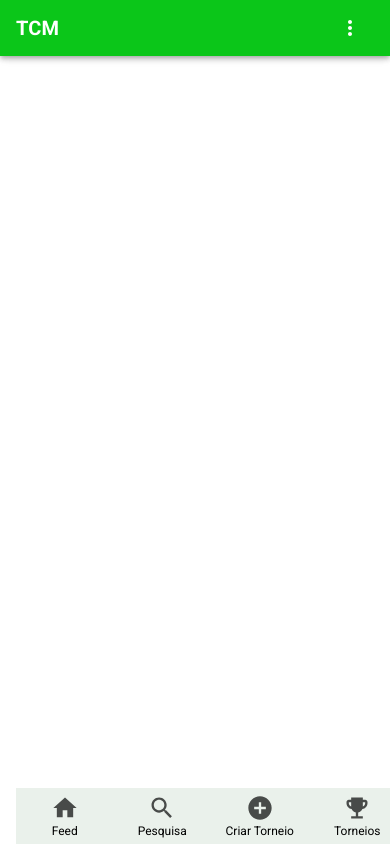
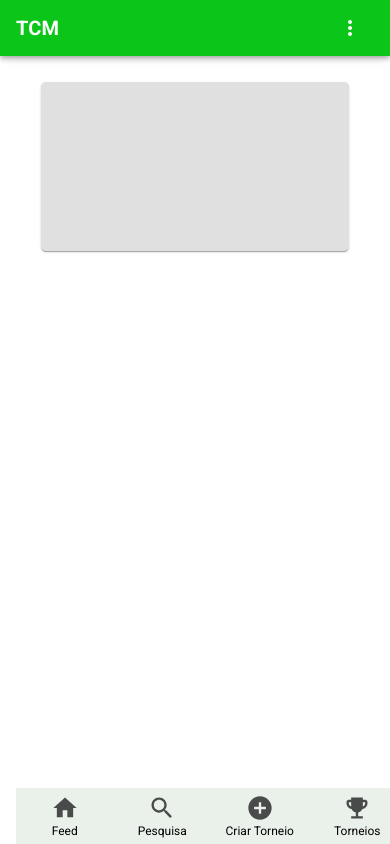
Before and after one commit to UnBArqDsw/2020.1_G7_TCM_Frontend, a React (Create React App) app in the folder tcm_frontend/: page /viewtournament in a window 390 px wide. Built offline with nearby package versions, Linux system fonts and the light colour scheme.

Commit message:
[FT06] Criado cards
Signed-off-by: lucas <lucas.alexandre.df@gmail.com>
Co-authored-by: João Pedro <jpcirqueira81@gmail.com>

```diff
--- /dev/null
+++ b/tcm_frontend/src/components/CardAdversary/index.js
@@ -0,0 +1,21 @@
+import React from 'react';
+import { Typography, Container } from '@material-ui/core';
+import Card from '@material-ui/core/Card';
+import CardContent from '@material-ui/core/CardContent';
+import Avatar from '@material-ui/core/Avatar';
+import { useStyles } from './styles';
+
+const CardAversary = () => {
+  const classes = useStyles();
+
+  return (
+    <Card className={classes.card}>
+      <CardContent className={classes.stylecardcontent}>
+        <Container className={classes.stylecontainer}>
+          <Typography className={classes.stylefont} />
+        </Container>
+      </CardContent>
+    </Card>
+  );
+};
+export default CardAversary;
--- /dev/null
+++ b/tcm_frontend/src/components/CardAdversary/styles.js
@@ -0,0 +1,38 @@
+import { makeStyles } from '@material-ui/core/styles';
+
+export const useStyles = makeStyles((theme) => ({
+  card: {
+    marginTop: '3vh',
+    alignItems: 'center',
+    justifyContent: 'center',
+    margin: '3vh',
+    height: '20vh',
+    background: '#e0e0e0',
+  },
+  avatar: {
+    width: '13vh',
+    height: '13vh',
+    marginTop: '1vh',
+    marginBottom: '5px',
+    borderRadius: '10vh',
+    marginRight: '0',
+  },
+  stylecontainer: {
+    marginLeft: '1vh',
+    marginTop: '1vh',
+    display: 'flex',
+    flexDirection: 'column',
+    justifyContent: 'center',
+  },
+  stylefont: {
+    [theme.breakpoints.down('sm')]: {
+      fontSize: '0.9rem',
+    },
+    [theme.breakpoints.up('sm')]: {
+      fontSize: '2rem',
+    },
+  },
+  stylecardcontent: {
+    display: 'flex',
+  },
+}));
--- a/tcm_frontend/src/screens/tournament/ViewTournament/index.js
+++ b/tcm_frontend/src/screens/tournament/ViewTournament/index.js
@@ -2,6 +2,7 @@ import React from 'react';
 import { Container } from '@material-ui/core';
 import Appbar from '../../../components/Appbar';
 import Navbar from '../../../components/Navbar';
+import CardAdversary from '../../../components/CardAdversary';
 
 const ViewTournament = () => {
   return (
@@ -9,6 +10,7 @@ const ViewTournament = () => {
       <div>
         <Appbar />
       </div>
+      <CardAdversary />
       <div>
         <Navbar />
       </div>
```
Also changed, not shown: tcm_frontend/src/components/CardRound/index.js (added), tcm_frontend/src/components/CardRound/styles.js (added).
